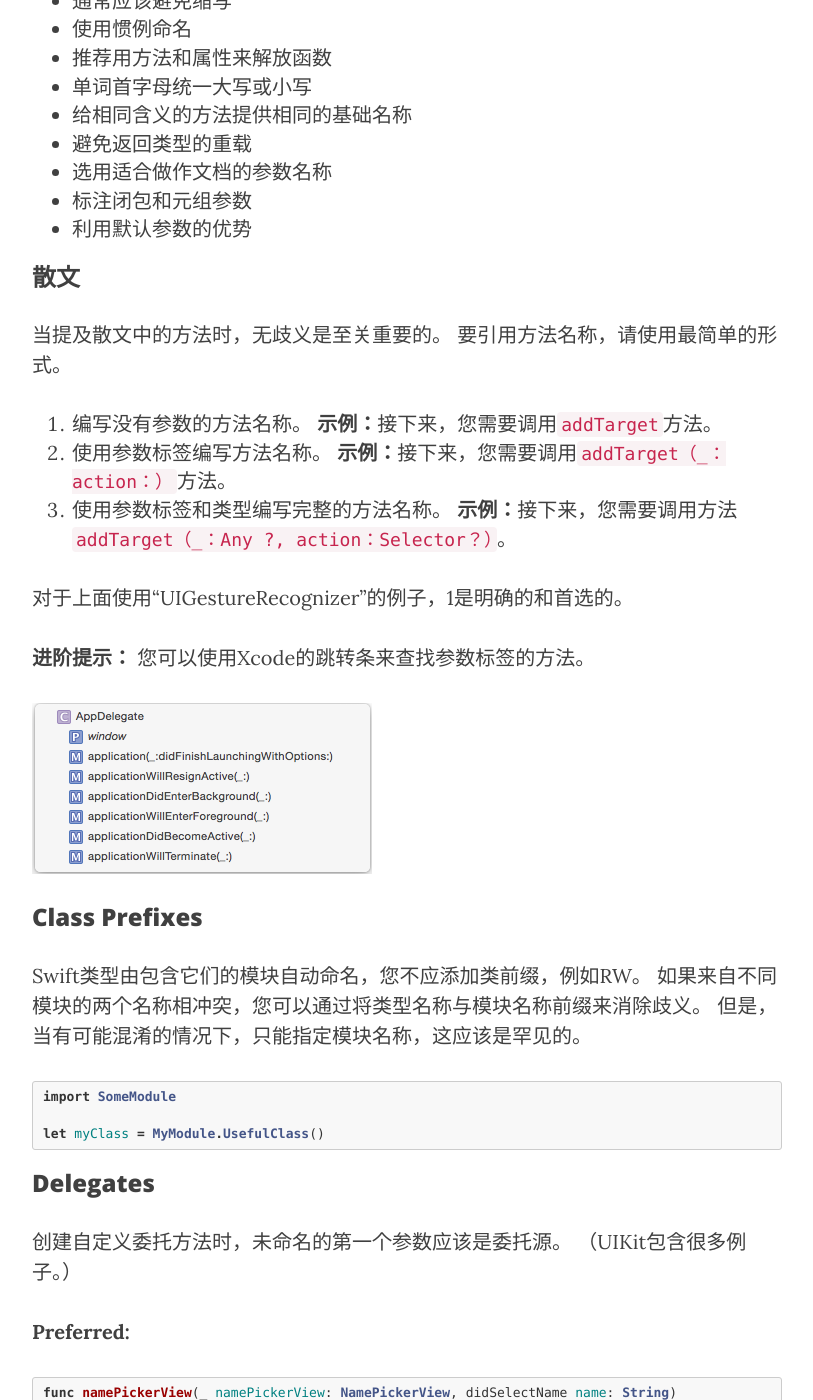
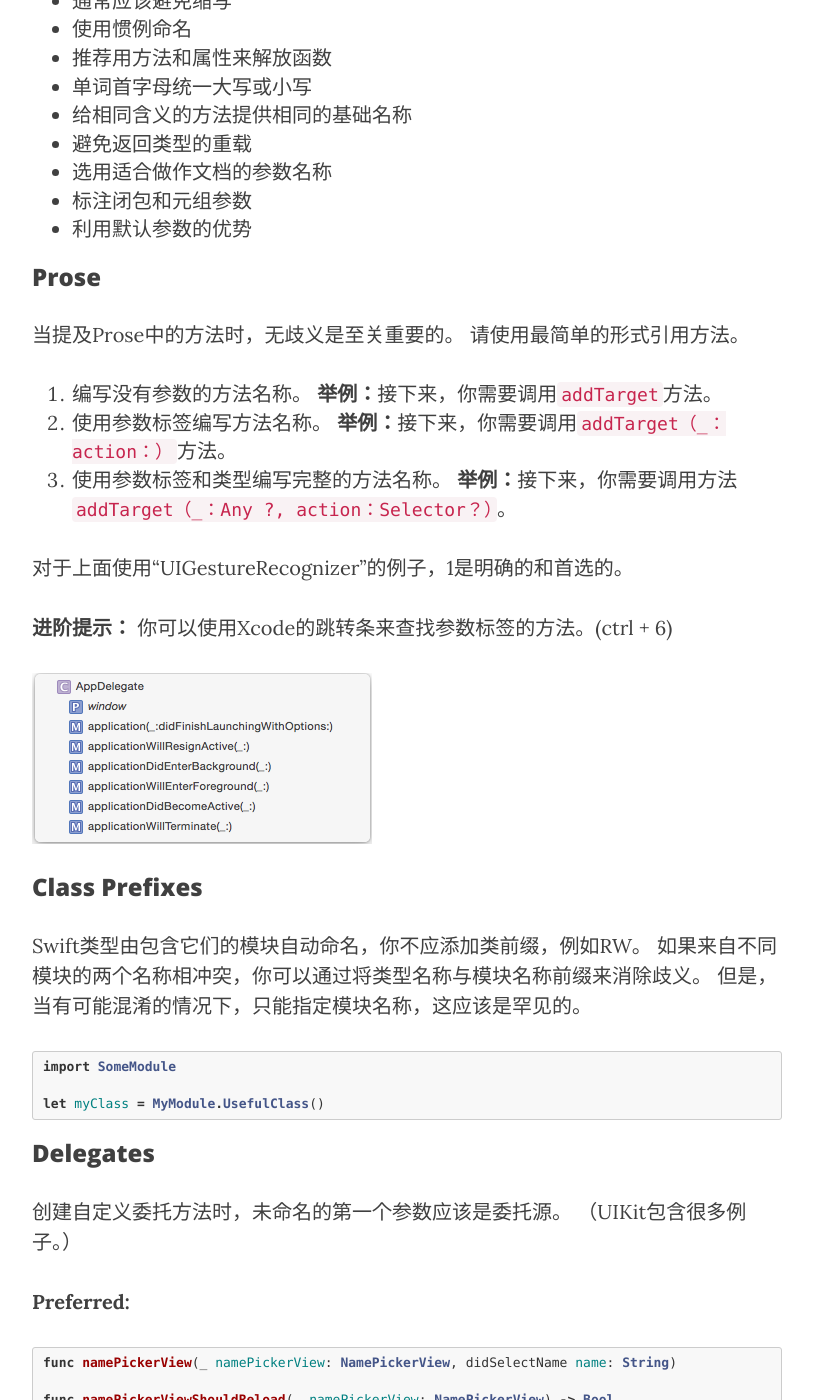
Before and after one commit to DavidHu0921/davidhu0921.github.io, a Jekyll site: the page built from _posts/2017-04-20-Swift代码风格指南.md, in a window 1280 px wide and 1400 px high, scrolled down 2787 px. Shown: the whole window, without its empty margins (233-1046 px from the left). Built offline with Jekyll 4.4.1, drawn with Linux system fonts in a browser that asks for light colours; nearby versions of some CDN libraries; some of the changed text lies outside the part shown.

Commit message:
update blog

````diff
--- a/_posts/2017-04-20-Swift代码风格指南.md
+++ b/_posts/2017-04-20-Swift代码风格指南.md
@@ -11,7 +11,7 @@ categories: iOS学习笔记
 >
 >但是我在看完之后发现了一些明显不符合苹果原生推荐的风格，因此作出一些改动，会跟英文原文不一样，不做特殊标注。本文是机翻的，后面再精校
 >
->此风格指南与您可能会看到的其他指南不同，因为重点是集中于打印和网络的可读性。 我们创建了这个风格指南，以便将代码保存在我们的书籍，教程和入门工具箱中，这些工具可以很好的保持一致 - 即使我们有很多不同的作者在这本书上工作。
+>此风格指南与你可能会看到的其他指南不同，因为重点是集中于打印和网络的可读性。 我们创建了这个风格指南，以便将代码保存在我们的书籍，教程和入门工具箱中，这些工具可以很好的保持一致 - 即使我们有很多不同的作者在这本书上工作。
 >
 >我们的总体目标是清晰，一致和简洁。
 
@@ -19,7 +19,7 @@ categories: iOS学习笔记
 
 * [正确性](#correctness)
 * [命名](#naming)
-  * [散文](#prose)
+  * [Prose](#prose)
   * [委托](#delegates)
   * [使用类型推断上下文](#use-type-inferred-context)
   * [泛型](#generics)
@@ -91,24 +91,23 @@ categories: iOS学习笔记
 - 标注闭包和元组参数
 - 利用默认参数的优势
 
-### 散文
+### Prose
 
-当提及散文中的方法时，无歧义是至关重要的。 要引用方法名称，请使用最简单的形式。
+当提及Prose中的方法时，无歧义是至关重要的。 请使用最简单的形式引用方法。
 
-1. 编写没有参数的方法名称。 **示例：**接下来，您需要调用`addTarget`方法。
-2. 使用参数标签编写方法名称。 **示例：**接下来，您需要调用`addTarget（_：action：）`方法。
-3. 使用参数标签和类型编写完整的方法名称。 **示例：**接下来，您需要调用方法`addTarget（_：Any ?, action：Selector？）`。
+1. 编写没有参数的方法名称。 **举例：**接下来，你需要调用`addTarget`方法。
+2. 使用参数标签编写方法名称。 **举例：**接下来，你需要调用`addTarget（_：action：）`方法。
+3. 使用参数标签和类型编写完整的方法名称。 **举例：**接下来，你需要调用方法`addTarget（_：Any ?, action：Selector？）`。
 
 对于上面使用“UIGestureRecognizer”的例子，1是明确的和首选的。
 
-**进阶提示：** 您可以使用Xcode的跳转条来查找参数标签的方法。
+**进阶提示：** 你可以使用Xcode的跳转条来查找参数标签的方法。(ctrl + 6)
 
 ![Methods in Xcode jump bar](/img/xcode-jump-bar.png)
 
-
 ### Class Prefixes
 
-Swift类型由包含它们的模块自动命名，您不应添加类前缀，例如RW。 如果来自不同模块的两个名称相冲突，您可以通过将类型名称与模块名称前缀来消除歧义。 但是，当有可能混淆的情况下，只能指定模块名称，这应该是罕见的。
+Swift类型由包含它们的模块自动命名，你不应添加类前缀，例如RW。 如果来自不同模块的两个名称相冲突，你可以通过将类型名称与模块名称前缀来消除歧义。 但是，当有可能混淆的情况下，只能指定模块名称，这应该是罕见的。
 
 ```swift
 import SomeModule
@@ -199,7 +198,7 @@ let colour = "red"
 
 ## Code Organization
 
-使用扩展将您的代码组织成逻辑的功能块。 每个扩展名都应该用`// MARK：-`注释来保持组织结构。
+使用扩展将你的代码组织成逻辑的功能块。 每个扩展名都应该用`// MARK：-`注释来保持组织结构。
 
 ### Protocol Conformance
 
@@ -230,13 +229,13 @@ class MyViewController: UIViewController, UITableViewDataSource, UIScrollViewDel
 }
 ```
 
-由于编译器不允许您在派生类中重新声明协议一致性，因此并不总是需要复制基类的扩展组。 如果派生类是终端类，并且少量方法被覆盖，这一点尤其如此。 何时保留扩展组是由作者自行决定的。
+由于编译器不允许你在派生类中重新声明协议一致性，因此并不总是需要复制基类的扩展组。 如果派生类是终端类，并且少量方法被覆盖，这一点尤其如此。 何时保留扩展组是由作者自行决定的。
 
 对于UIKit视图控制器，请考虑将生命周期，自定义访问器和IBAction分组在单独的类扩展中。
 
 ### Unused Code
 
-应删除未使用（死）代码，包括Xcode模板代码和占位符注释。 一个例外是您的教程或书籍指示用户使用已注释的代码。
+应删除未使用（死）代码，包括Xcode模板代码和占位符注释。 一个例外是你的教程或书籍指示用户使用已注释的代码。
 
 与实现简单称之为超类的教程直接相关的愿望方法也应该被删除。 这包括任何空的/未使用的UIApplicationDelegate方法。
 
@@ -279,7 +278,7 @@ override func tableView(_ tableView: UITableView, numberOfRowsInSection section:
   ![Xcode indent settings](/img/indentation.png)
 
 * 方法大括号和其他大括号（`if` /`else` /`switch` /`while`等）始终在与语句相同的行上打开，但在新行上关闭。
-* 提示：您可以通过选择一些代码（或⌘A全部选择），然后选择Control-I（或菜单中的Editor \ Structure \ Re-Indent）来重新缩进。 一些Xcode模板代码将有4个空格的标签硬编码，所以这是一个很好的方法来解决这个问题。
+* 提示：你可以通过选择一些代码（或⌘A全部选择），然后选择Control-I（或菜单中的Editor \ Structure \ Re-Indent）来重新缩进。 一些Xcode模板代码将有4个空格的标签硬编码，所以这是一个很好的方法来解决这个问题。
 
 **Preferred:**
 
@@ -303,7 +302,7 @@ else {
 }
 ```
 
-* 方法之间应该只有一条空白线，以帮助视觉清晰和组织。 方法中的空格应该分开功能，但方法中的部分太多通常意味着您应该重构几种方法。
+* 方法之间应该只有一条空白线，以帮助视觉清晰和组织。 方法中的空格应该分开功能，但方法中的部分太多通常意味着你应该重构几种方法。
 
 * 冒号总是没有空间在左边和一个空间在右边。 例外是三元运算符`？：`，空字典`[:]`和`#selector`用于未命名参数的语法`(_:)`。
 
@@ -512,7 +511,7 @@ let value = numbers
 
 ## Types
 
-始终使用Swift的本机类型。 Swift提供桥接到Objective-C，所以您仍然可以根据需要使用一整套方法。
+始终使用Swift的本机类型。 Swift提供桥接到Objective-C，所以你仍然可以根据需要使用一整套方法。
 
 **Preferred:**
 
@@ -536,7 +535,7 @@ let widthString: NSString = width.stringValue        // NSString
 
 **提示：**一个好的技术是使用`let`定义所有内容，如果编译器抱怨，只需将其更改为`var`！
 
-您可以使用类型属性在类型上定义常量，而不是使用该类型的实例。 要声明一个类型属性作为一个常量，只需使用`static let`。 以这种方式声明的类型属性通常比全局常量优先，因为它们更容易与实例属性区分开来。 例：
+你可以使用类型属性在类型上定义常量，而不是使用该类型的实例。 要声明一个类型属性作为一个常量，只需使用`static let`。 以这种方式声明的类型属性通常比全局常量优先，因为它们更容易与实例属性区分开来。 例：
 
 **Preferred:**
 
@@ -568,7 +567,7 @@ let hypotenuse = side * root2 // what is root2?
 
 使用`？`声明变量和函数返回类型作为可选项，其中nil值是可接受的。
 
-使用用`！`声明的隐式解开的类型，只有您知道的变量将在使用前稍后初始化，例如将在“viewDidLoad”中设置的子视图。
+使用用`！`声明的隐式解开的类型，只有你知道的变量将在使用前稍后初始化，例如将在“viewDidLoad”中设置的子视图。
 
 访问可选值时，如果该值仅访问一次，或者链中有多个可选项，请使用可选链接：
 
@@ -614,7 +613,7 @@ if let unwrappedSubview = optionalSubview {
 
 ### Lazy Initialization
 
-考虑使用延迟初始化来对对象寿命进行更细粒度的控制。 对于ü加载视图的“UIViewController”尤其如此。 您可以使用立即称为“{}（）”的闭包，也可以调用私有工厂方法。 例：
+考虑使用延迟初始化来对对象寿命进行更细粒度的控制。 对于ü加载视图的“UIViewController”尤其如此。 你可以使用立即称为“{}（）”的闭包，也可以调用私有工厂方法。 例：
 
 ```swift
 lazy var locationManager: CLLocationManager = self.makeLocationManager()
@@ -724,7 +723,7 @@ let value = max(x, y, z)  // another free function that feels natural
 
 ## 内存管理
 
-代码（甚至非生产，教程演示代码）不应该创建参考循环。 分析您的对象图，并用`weak`和`unowned`引用来防止强大的循环。 或者，使用值类型（`struct`，`enum`）来完全防止循环。
+代码（甚至非生产，教程演示代码）不应该创建参考循环。 分析你的对象图，并用`weak`和`unowned`引用来防止强大的循环。 或者，使用值类型（`struct`，`enum`）来完全防止循环。
 
 ### 扩展对象生命周期
 
@@ -766,7 +765,7 @@ resource.request().onComplete { [weak self] response in
 
 教程中的完全访问控制注释可能会分散主题，并不是必需的。 然而，适当地使用“私有”和“文件私有”可以增加清晰度并促进封装。 在可能的情况下，最好是“私人”到`fileprivate`。 使用扩展名可能需要使用`fileprivate`。
 
-当您需要完整的访问控制规范时，才明确使用`open`，`public`和`internal`。
+当你需要完整的访问控制规范时，才明确使用`open`，`public`和`internal`。
 
 使用访问控制作为首选属性说明符。 访问控制之前应该出现的唯一的事情是`static`说明符或属性，例如`@ IBAction`，`@ IBOutlet`和`@ discardableResult`。
 
@@ -910,7 +909,7 @@ if let number1 = number1 {
 
 ## 分号
 
-Swift在您的代码中的每个语句后都不需要分号。 如果您希望在一行中组合多个语句，则只需要它们。
+Swift在你的代码中的每个语句后都不需要分号。 如果你希望在一行中组合多个语句，则只需要它们。
 
 不要在用分号分隔的单行上写多个语句。
 
````
